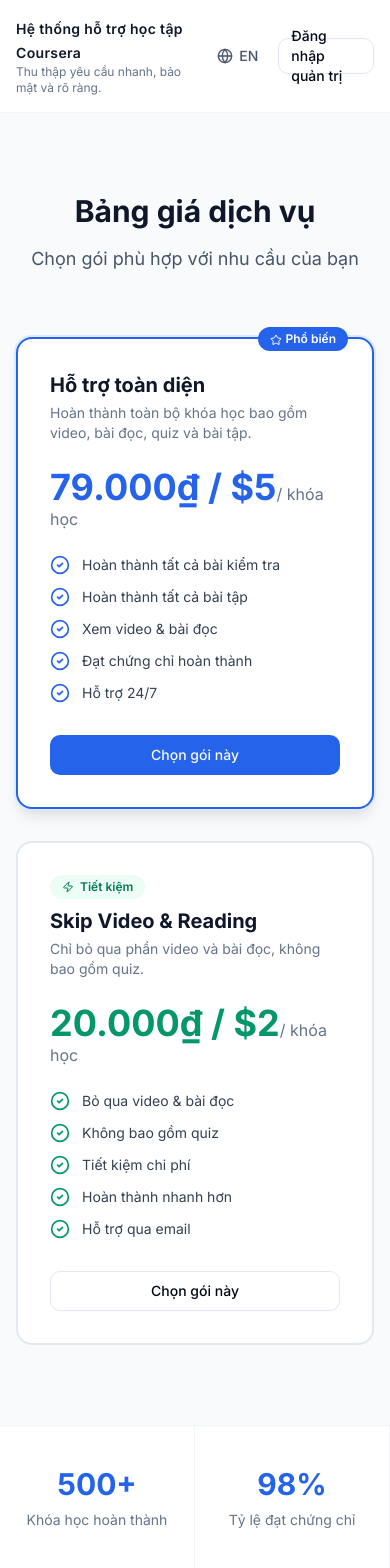
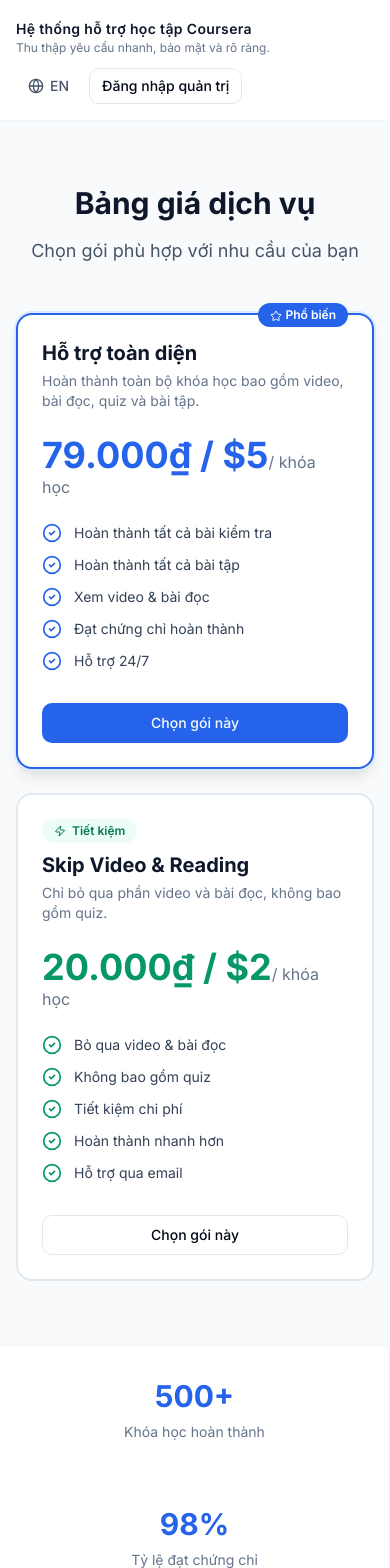
Before and after one commit to gray8493/spsera_coursera, a Next.js app: page / in a window 390 px wide. Shown: the top 1568 px of the page. Built offline with nearby package versions, Linux system fonts and the light colour scheme.

Commit message:
Use production app url and improve mobile layout

```diff
--- a/src/app/api/admin/logout/route.ts
+++ b/src/app/api/admin/logout/route.ts
@@ -1,10 +1,11 @@
 import { NextResponse } from "next/server";
 import { clearAdminSessionCookie } from "@/lib/auth";
+import { getAppUrl } from "@/lib/site";
 
 export const runtime = "nodejs";
 
-export async function GET() {
-  const response = NextResponse.redirect(new URL("/admin/login", process.env.NEXT_PUBLIC_APP_URL || "http://localhost:3000"));
+export async function GET(request: Request) {
+  const response = NextResponse.redirect(new URL("/admin/login", getAppUrl(request)));
   response.cookies.set(clearAdminSessionCookie());
   return response;
 }
--- a/src/app/api/submit/route.ts
+++ b/src/app/api/submit/route.ts
@@ -4,6 +4,7 @@ import { resend } from "@/lib/resend";
 import { escapeHtml } from "@/lib/sanitize";
 import { requestSchema } from "@/lib/validation";
 import { PRICING } from "@/lib/payment";
+import { getAppUrl } from "@/lib/site";
 
 export const runtime = "nodejs";
 
@@ -38,7 +39,7 @@ export async function POST(req: Request) {
 
     const adminEmail = process.env.ADMIN_NOTIFICATION_EMAIL || process.env.ADMIN_ALERT_EMAIL;
     if (adminEmail) {
-      const adminDashboardUrl = `${process.env.NEXT_PUBLIC_APP_URL || "http://localhost:3000"}/admin/dashboard`;
+      const adminDashboardUrl = `${getAppUrl(req)}/admin/dashboard`;
       const serviceLabel = data.serviceType === "FULL_SUPPORT" ? "Hỗ trợ toàn diện (79K)" : "Skip Video & Reading (20K)";
 
       try {
--- a/src/app/page.tsx
+++ b/src/app/page.tsx
@@ -93,16 +93,16 @@ export default function HomePage() {
 
 
       {/* Pricing */}
-      <section id="pricing" className="bg-slate-50 py-20">
+      <section id="pricing" className="bg-slate-50 py-16 sm:py-20">
         <div className="mx-auto max-w-7xl px-4 sm:px-6 lg:px-8">
-          <div className="mx-auto mb-16 max-w-2xl text-center">
+          <div className="mx-auto mb-12 max-w-2xl text-center sm:mb-16">
             <h2 className="text-3xl font-bold text-slate-900 sm:text-4xl">{t.pricing.title}</h2>
             <p className="mt-4 text-lg text-slate-600">{t.pricing.subtitle}</p>
           </div>
-          <div className="mx-auto grid max-w-4xl gap-8 sm:grid-cols-2">
+          <div className="mx-auto grid max-w-4xl gap-6 sm:grid-cols-2 sm:gap-8">
             {/* Full Support */}
             <div
-              className={`relative cursor-pointer rounded-2xl border-2 p-8 transition-all hover:shadow-xl ${
+              className={`relative cursor-pointer rounded-2xl border-2 p-6 transition-all hover:shadow-xl sm:p-8 ${
                 serviceType === "FULL_SUPPORT"
                   ? "border-blue-600 bg-white shadow-lg ring-2 ring-blue-100"
                   : "border-slate-200 bg-white hover:border-blue-300"
@@ -148,7 +148,7 @@ export default function HomePage() {
 
             {/* Skip Video */}
             <div
-              className={`relative cursor-pointer rounded-2xl border-2 p-8 transition-all hover:shadow-xl ${
+              className={`relative cursor-pointer rounded-2xl border-2 p-6 transition-all hover:shadow-xl sm:p-8 ${
                 serviceType === "SKIP_VIDEO"
                   ? "border-blue-600 bg-white shadow-lg ring-2 ring-blue-100"
                   : "border-slate-200 bg-white hover:border-blue-300"
@@ -193,9 +193,9 @@ export default function HomePage() {
 
       {/* Stats */}
       <section className="border-y border-slate-100 bg-white">
-        <div className="mx-auto grid max-w-7xl grid-cols-2 gap-0 sm:grid-cols-4">
+        <div className="mx-auto grid max-w-7xl grid-cols-1 gap-0 sm:grid-cols-2 lg:grid-cols-4">
           {t.stats.items.map((stat, i) => (
-            <div key={i} className="flex flex-col items-center border-r border-slate-100 px-6 py-10 last:border-r-0 sm:[&:nth-child(2)]:border-r">
+            <div key={i} className="flex flex-col items-center border-r border-slate-100 px-6 py-8 last:border-r-0 sm:py-10 sm:[&:nth-child(2)]:border-r lg:[&:nth-child(2)]:border-r">
               <span className="text-3xl font-bold text-blue-600 sm:text-4xl">{stat.value}</span>
               <span className="mt-2 text-sm text-slate-500">{stat.label}</span>
             </div>
@@ -204,15 +204,15 @@ export default function HomePage() {
       </section>
 
       {/* How It Works */}
-      <section id="how-it-works" className="bg-slate-50 py-20">
+      <section id="how-it-works" className="bg-slate-50 py-16 sm:py-20">
         <div className="mx-auto max-w-7xl px-4 sm:px-6 lg:px-8">
-          <div className="mx-auto mb-16 max-w-2xl text-center">
+          <div className="mx-auto mb-12 max-w-2xl text-center sm:mb-16">
             <h2 className="text-3xl font-bold text-slate-900 sm:text-4xl">{t.howItWorks.title}</h2>
             <p className="mt-4 text-lg text-slate-600">{t.howItWorks.subtitle}</p>
           </div>
-          <div className="grid gap-8 sm:grid-cols-3">
+          <div className="grid gap-6 sm:grid-cols-3 sm:gap-8">
             {t.howItWorks.steps.map((step, i) => (
-              <div key={i} className="group relative rounded-2xl border border-slate-200 bg-white p-8 shadow-sm transition-all hover:border-blue-200 hover:shadow-md">
+              <div key={i} className="group relative rounded-2xl border border-slate-200 bg-white p-6 shadow-sm transition-all hover:border-blue-200 hover:shadow-md sm:p-8">
                 <div className="mb-4 inline-flex h-12 w-12 items-center justify-center rounded-xl bg-blue-600 text-lg font-bold text-white">
                   {step.num}
                 </div>
@@ -230,18 +230,18 @@ export default function HomePage() {
       </section>
 
       {/* Submit Form / Payment */}
-      <section id="submit-form" className="bg-white py-20">
+      <section id="submit-form" className="bg-white py-16 sm:py-20">
         <div className="mx-auto max-w-7xl px-4 sm:px-6 lg:px-8">
           <div className="mx-auto max-w-xl">
             {showPayment ? (
               /* Payment QR */
               <Card className="border-slate-200 shadow-xl">
-                <CardHeader className="space-y-2 text-center">
+                <CardHeader className="space-y-2 px-5 text-center sm:px-6">
                   <CardTitle className="text-2xl text-slate-900">{t.payment.title}</CardTitle>
                   <CardDescription>{t.payment.scanQr}</CardDescription>
                 </CardHeader>
-                <CardContent className="space-y-6">
-                  <div className="flex flex-col sm:flex-row gap-6">
+                <CardContent className="space-y-5 px-5 sm:space-y-6 sm:px-6">
+                  <div className="flex flex-col gap-5 sm:flex-row sm:gap-6">
                     {/* VietQR */}
                     <div className="flex-1 space-y-4">
                       <div className="flex justify-center">
@@ -252,7 +252,7 @@ export default function HomePage() {
                             alt="VietQR Payment"
                             width={200}
                             height={200}
-                            className="rounded-xl"
+                            className="h-auto w-full max-w-[200px] rounded-xl"
                           />
                         </div>
                       </div>
@@ -285,10 +285,10 @@ export default function HomePage() {
 
                     {/* PayPal */}
                     <div className="flex-1 space-y-4">
-                      <div className="rounded-xl border border-slate-200 bg-blue-50 p-4 h-full flex flex-col justify-center items-center text-center">
+                      <div className="flex h-full flex-col items-center justify-center rounded-xl border border-slate-200 bg-blue-50 p-4 text-center">
                         <h4 className="mb-4 text-lg font-semibold text-blue-900">{t.payment.paypalTitle}</h4>
                         <p className="text-sm text-blue-700 mb-6">{t.payment.paypalNote}</p>
-                        <div className="space-y-3 w-full text-sm">
+                        <div className="w-full space-y-3 text-sm">
                           <div className="flex justify-between bg-white px-4 py-2 rounded-lg border border-blue-100">
                             <span className="text-slate-500">PayPal Email</span>
                             <span className="font-medium text-slate-900 text-right">{PAYPAL_INFO.email}</span>
@@ -315,7 +315,7 @@ export default function HomePage() {
                     <p className="text-sm text-amber-800">{t.payment.note}</p>
                   </Alert>
 
-                  <div className="flex gap-3">
+                  <div className="flex flex-col gap-3 sm:flex-row">
                     <Button
                       variant="outline"
                       className="flex-1"
@@ -336,19 +336,19 @@ export default function HomePage() {
             ) : (
               /* Submit Form */
               <Card className="border-slate-200 shadow-xl">
-                <CardHeader className="space-y-2 text-center">
+                <CardHeader className="space-y-2 px-5 text-center sm:px-6">
                   <div className="mx-auto flex h-12 w-12 items-center justify-center rounded-full bg-emerald-100 text-emerald-600 mb-2">
                     <Lock className="h-6 w-6" />
                   </div>
                   <CardTitle className="text-2xl text-slate-900">{t.form.title}</CardTitle>
                   <CardDescription>{t.form.desc}</CardDescription>
                 </CardHeader>
-                <CardContent>
+                <CardContent className="px-5 sm:px-6">
                   <form className="space-y-5" onSubmit={handleSubmit}>
                     {/* Service Type */}
                     <div className="space-y-2">
                       <Label>{t.form.service}</Label>
-                      <div className="grid grid-cols-2 gap-3">
+                      <div className="grid grid-cols-1 gap-3 sm:grid-cols-2">
                         <button
                           type="button"
                           className={`rounded-xl border-2 p-3 text-left text-sm transition-all ${
--- a/src/components/Navbar.tsx
+++ b/src/components/Navbar.tsx
@@ -10,14 +10,14 @@ export function Navbar() {
 
   return (
     <header className="sticky top-0 z-50 border-b border-slate-100 bg-white/90 backdrop-blur-md">
-      <div className="mx-auto flex max-w-7xl items-center justify-between px-4 py-4 sm:px-6 lg:px-8">
-        <div>
+      <div className="mx-auto flex max-w-7xl flex-col gap-3 px-4 py-4 sm:flex-row sm:items-center sm:justify-between sm:px-6 lg:px-8">
+        <div className="min-w-0">
           <Link href="/" className="text-sm font-semibold tracking-wide text-slate-900">
             {t.nav.brand}
           </Link>
-          <p className="text-xs text-slate-500">{t.nav.tagline}</p>
+          <p className="text-xs text-slate-500 sm:max-w-xl">{t.nav.tagline}</p>
         </div>
-        <div className="flex items-center gap-2">
+        <div className="flex items-center gap-2 self-start sm:self-auto">
           <Button
             variant="ghost"
             size="sm"
--- /dev/null
+++ b/src/lib/site.ts
@@ -0,0 +1,12 @@
+export const DEFAULT_APP_URL = "https://spsera-coursera.vercel.app";
+
+export function getAppUrl(request?: Request): string {
+  const envUrl = process.env.NEXT_PUBLIC_APP_URL?.trim();
+  if (envUrl) return envUrl.replace(/\/$/, "");
+
+  if (request) {
+    return new URL(request.url).origin;
+  }
+
+  return DEFAULT_APP_URL;
+}
```
Also changed, not shown: 1 other file (tests, documents, lock files or other folders).
